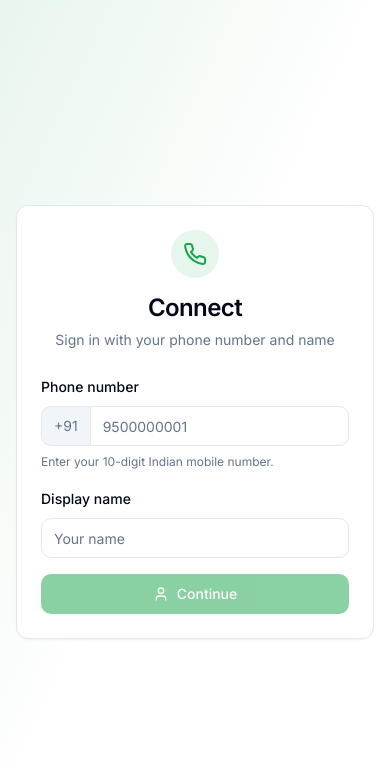
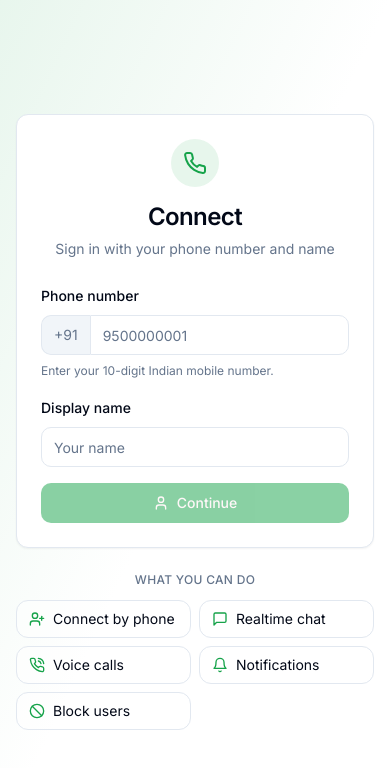
Before and after one commit to tirthachetry-zoho/text-call-app, a Next.js app: page /login in a window 390 px wide. Shown: the top 768 px of the page. Built offline with nearby package versions, Linux system fonts and the light colour scheme.

Commit message:
feat: show feature list to new users on login page
Add a short 'What you can do' grid beneath the sign-in card listing the
app's core features: connect by phone, realtime chat, voice calls,
notifications, and block users.

```diff
--- a/src/app/login/page.tsx
+++ b/src/app/login/page.tsx
@@ -2,7 +2,7 @@
 
 import * as React from "react";
 import { useRouter } from "next/navigation";
-import { Phone, User, Loader2 } from "lucide-react";
+import { Phone, User, Loader2, MessageSquare, PhoneCall, UserPlus, Bell, Ban } from "lucide-react";
 import { toast } from "sonner";
 import { createClient } from "@/lib/supabase/client";
 import { Button } from "@/components/ui/button";
@@ -49,8 +49,16 @@ export default function LoginPage() {
     }
   }
 
+  const features = [
+    { icon: UserPlus, label: "Connect by phone" },
+    { icon: MessageSquare, label: "Realtime chat" },
+    { icon: PhoneCall, label: "Voice calls" },
+    { icon: Bell, label: "Notifications" },
+    { icon: Ban, label: "Block users" },
+  ];
+
   return (
-    <div className="flex min-h-screen items-center justify-center bg-gradient-to-br from-primary/10 via-background to-background p-4">
+    <div className="flex min-h-screen flex-col items-center justify-center gap-6 bg-gradient-to-br from-primary/10 via-background to-background p-4">
       <Card className="w-full max-w-md animate-fade-in">
         <CardHeader className="text-center">
           <div className="mx-auto mb-2 flex h-12 w-12 items-center justify-center rounded-full bg-primary/10 text-primary">
@@ -104,6 +112,23 @@ export default function LoginPage() {
           </Button>
         </CardContent>
       </Card>
+
+      <div className="w-full max-w-md">
+        <p className="mb-3 text-center text-xs font-medium uppercase tracking-wide text-muted-foreground">
+          What you can do
+        </p>
+        <ul className="grid grid-cols-2 gap-2">
+          {features.map((f) => (
+            <li
+              key={f.label}
+              className="flex items-center gap-2 rounded-lg border bg-card/50 px-3 py-2 text-sm"
+            >
+              <f.icon className="h-4 w-4 text-primary" />
+              <span>{f.label}</span>
+            </li>
+          ))}
+        </ul>
+      </div>
     </div>
   );
 }
```
